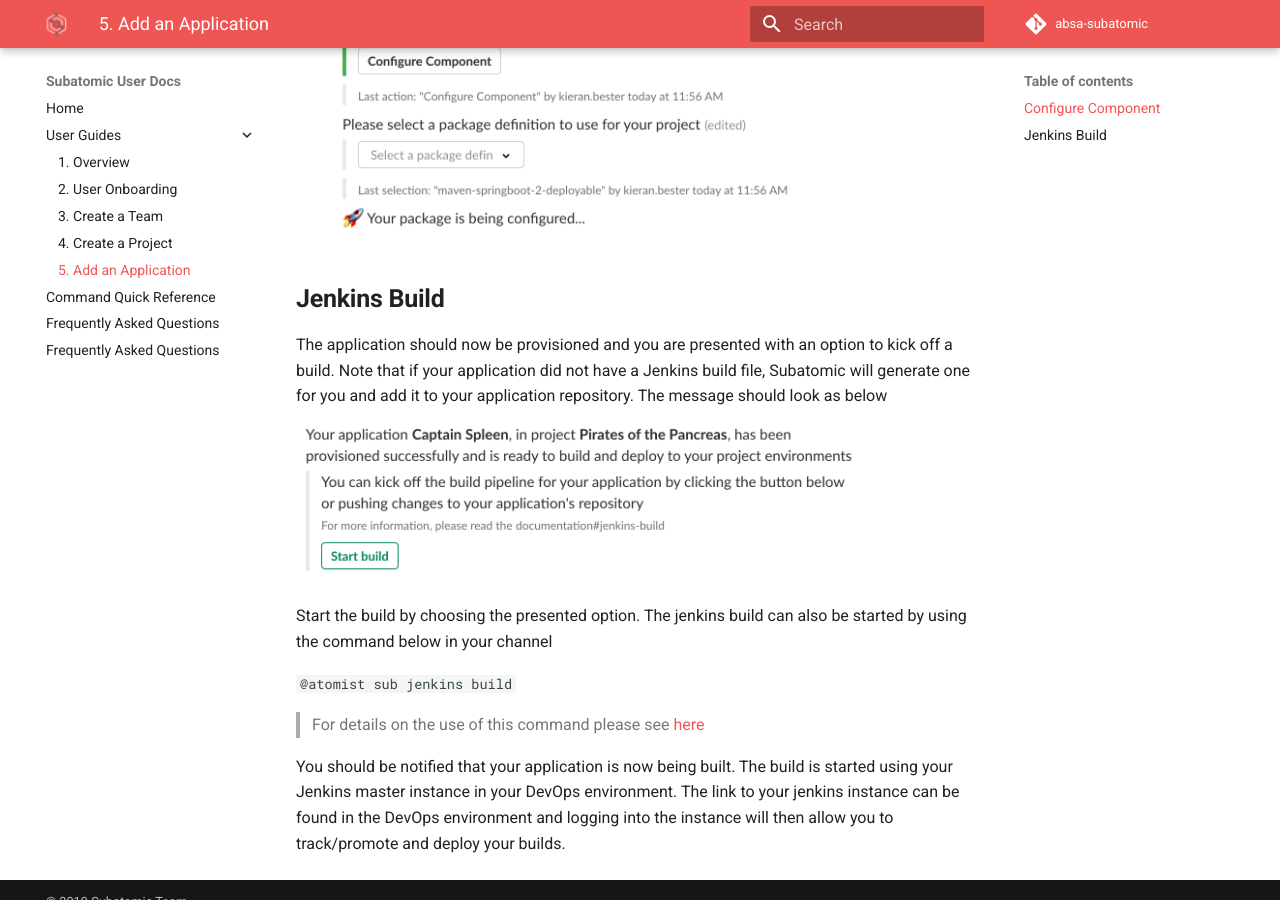
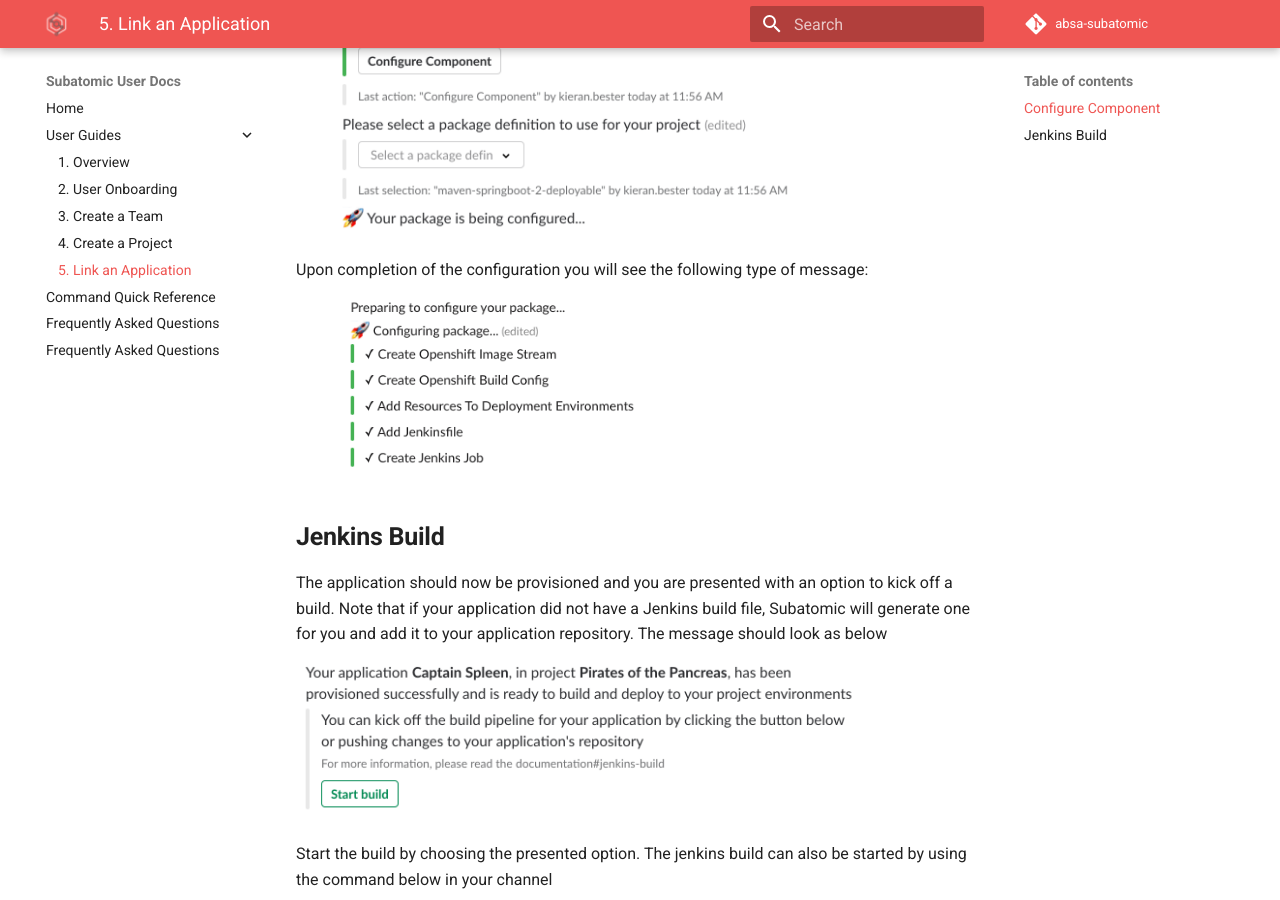
Before and after one commit to absa-subatomic-legacy/subatomic-documentation, an MkDocs documentation site: the page built from docs/user-guide/add-an-application.md, in a window 1280 px wide and 900 px high, scrolled down 1776 px. Built offline with MkDocs 1.6.1 and Material for MkDocs 9.7.7, drawn with Linux system fonts in a browser that asks for light colours; comment, search, counter and statistics services are not loaded; some of the changed text lies outside the part shown.

Commit message:
1. Added 2 new images to Add An Application Guide

```diff
--- a/docs/user-guide/add-an-application.md
+++ b/docs/user-guide/add-an-application.md
@@ -1,4 +1,4 @@
-# **Add an Application**
+# **Link an Application**
 At this point in the guide you should have been presented with a prompt to link an existing application to your project. You should have arrived at this point through the conversational prompts presented after creating a project. Note that you can also link an existing application using the command below in your team channel
 
 `@atomist sub link application`
@@ -18,7 +18,11 @@
 
 > For details on the use of this command please see [here](../quantum-mechanic/command-reference.md#configure-package)
 
-![Add Application](/images/user-guide/add-an-application/configure-component.png)
+![Configure Component](/images/user-guide/add-an-application/configure-component.png)
+
+Upon completion of the configuration you will see the following type of message:
+
+![Configuring Application](/images/user-guide/add-an-application/ConfiguringPackage.png)
 
 ## **Jenkins Build**
 The application should now be provisioned and you are presented with an option to kick off a build. Note that if your application did not have a Jenkins build file, Subatomic will generate one for you and add it to your application repository. The message should look as below
--- a/mkdocs.yml
+++ b/mkdocs.yml
@@ -31,7 +31,7 @@
     - '2. User Onboarding': 'user-guide/onboarding.md'
     - '3. Create a Team': 'user-guide/create-a-team.md'
     - '4. Create a Project': 'user-guide/create-a-project.md'
-    - '5. Add an Application': 'user-guide/add-an-application.md'
+    - '5. Link an Application': 'user-guide/add-an-application.md'
 - Command Quick Reference: 'quantum-mechanic/command-reference.md'
 - Frequently Asked Questions: FAQ.md
 - Developer Docs: FAQ.md
```
Also changed, not shown: other parts of docs/user-guide/add-an-application.md (+2 -0 lines), docs/index.md (+0 -1 lines), docs/images/user-guide/add-an-application/ConfiguringPackage.png (added), docs/images/user-guide/add-an-application/JenkinsBuild.png (added), 2 other files.
